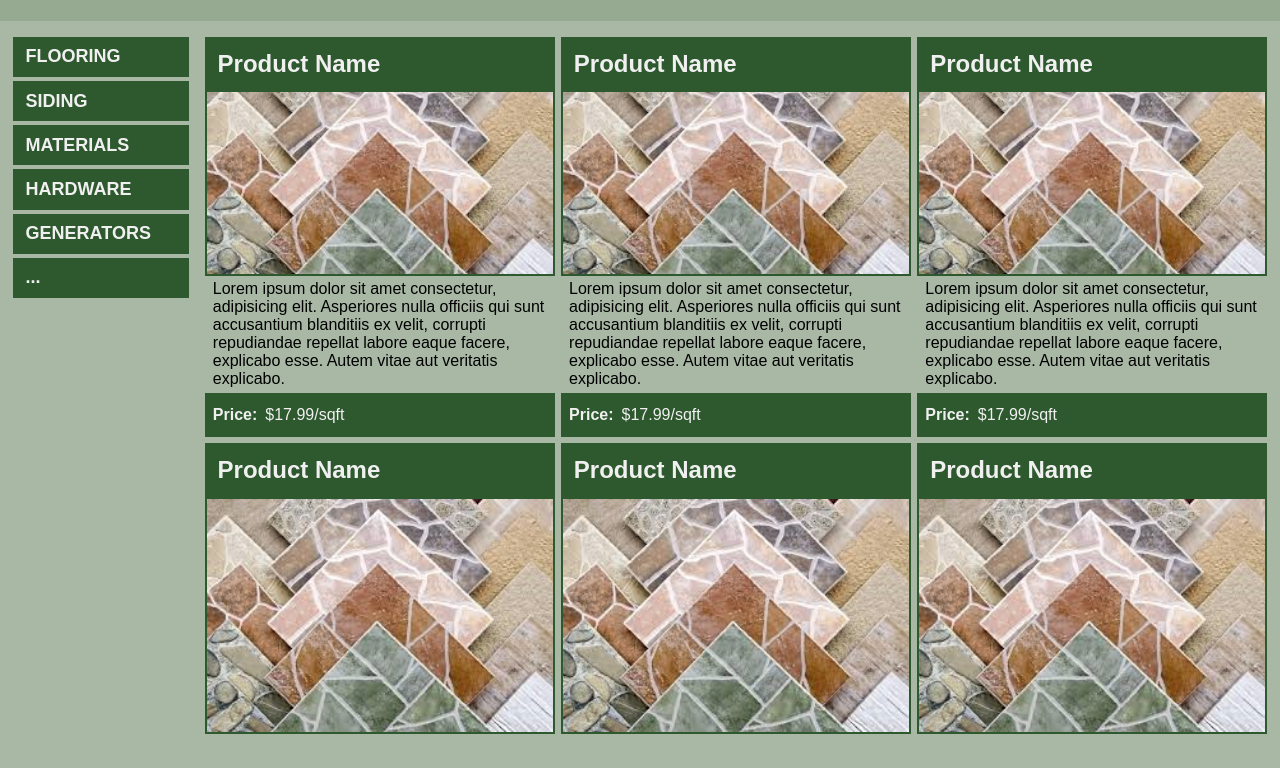
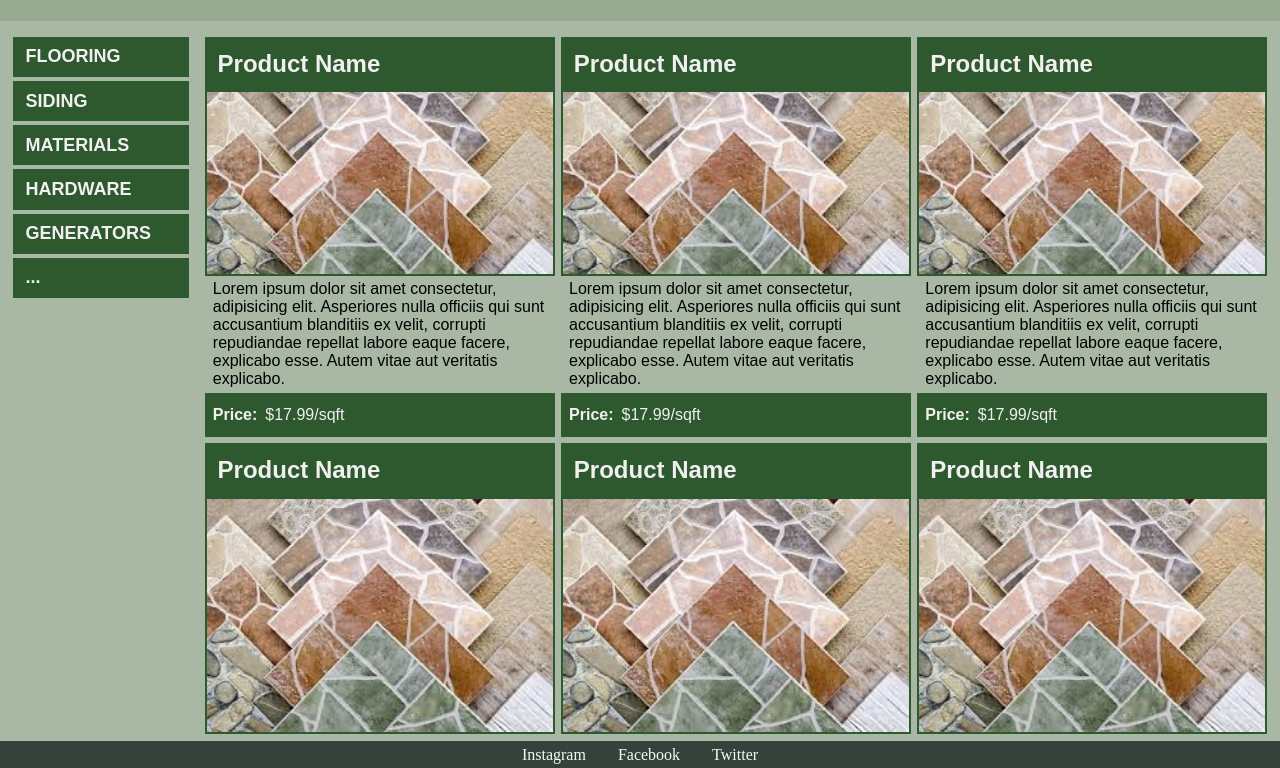
Before and after one commit to PatrickJMcArdle/U1B9.qwirty, a plain HTML site: page index.html in a window 1280 px wide. Shown: the part 119-887 px from the top of the page. Before the commit the page ends 860 px from the top, so only its background shows below. Drawn offline with Linux system fonts and the light colour scheme.

Commit message:
footer rough done

```diff
--- a/css/footer.css
+++ b/css/footer.css
@@ -0,0 +1,16 @@
+.endfooter {
+    display: flex;
+    justify-content: center;
+    padding: 0.3rem 0.5rem;
+    background-color: rgb(53, 66, 60);
+}
+
+.footerlinks {
+    display: flex;
+    gap: 2rem;
+}
+
+.footerlinks a {
+    color: rgb(235, 255, 240);
+    text-decoration: none;
+}
--- a/css/index.css
+++ b/css/index.css
@@ -19,5 +19,5 @@ main {
     padding: 2vh 1vw;
     overflow: hidden;
     height: calc(100vh - 10vh);
-    overflow: scroll;
+    overflow-y: scroll;
 }
--- a/index.html
+++ b/index.html
@@ -8,6 +8,7 @@
     <link rel="stylesheet" href="css/indexHeader.css">
     <link rel="stylesheet" href="css/sidebar.css">
     <link rel="stylesheet" href="css/article.css">
+    <link rel="stylesheet" href="css/footer.css">
 </head>
 <body>
     <header>
@@ -201,7 +202,11 @@
         </article>
     </main>
     <footer class="endfooter">
-
+        <ul class="footerlinks">
+            <a href="#">Instagram</a>
+            <a href="#">Facebook</a>
+            <a href="#">Twitter</a>
+        </ul>
     </footer>
 </body>
 </html>
```
